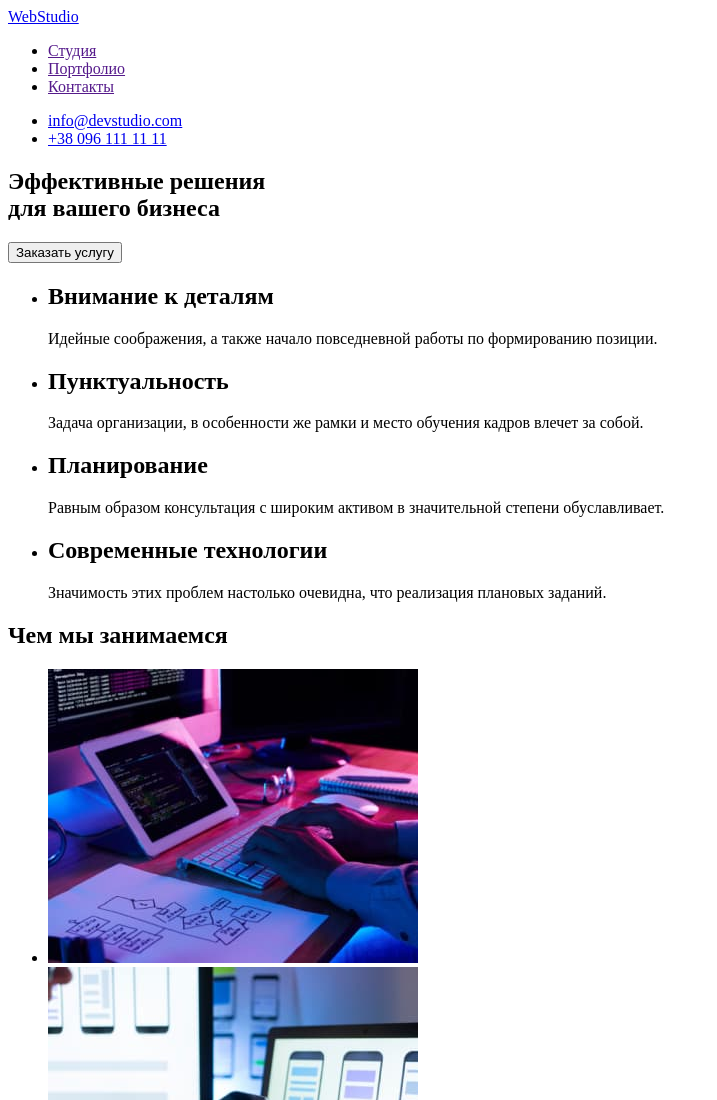
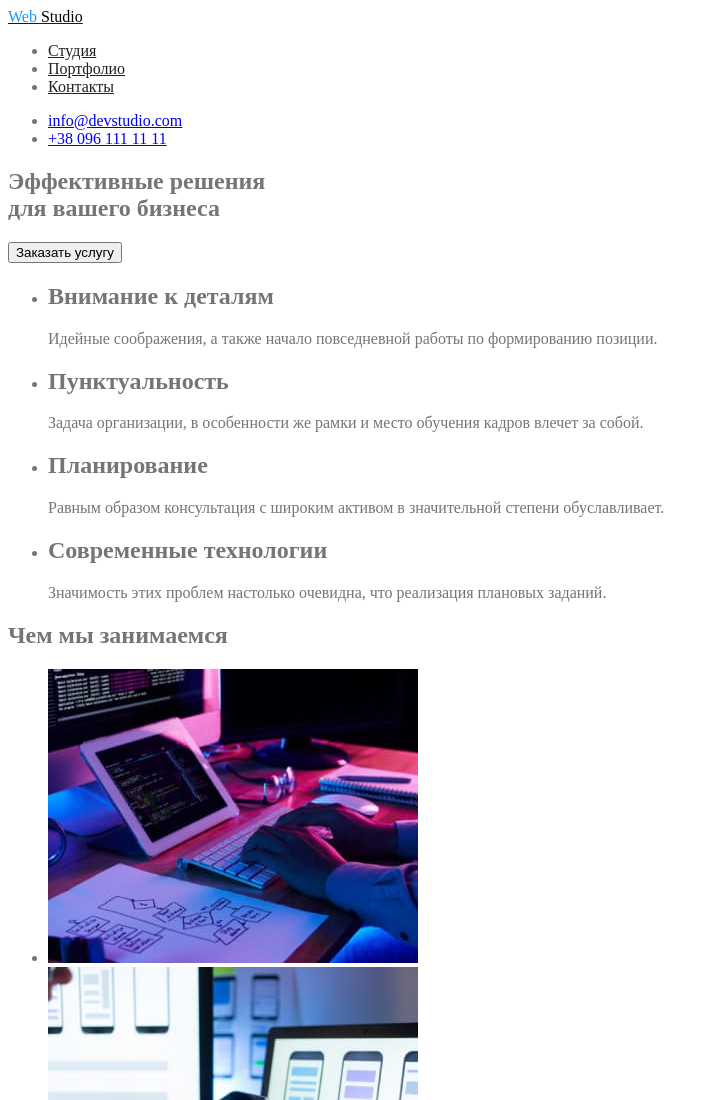
Before and after one commit to AlenaKabushko/goit-markup-hw-02, a plain HTML site: page index.html in a window 1280 px wide. Shown: the top 1100 px of the page, without its empty margins (0-717 px from the left). Drawn offline with Linux system fonts and the light colour scheme.

Commit message:
add css style

```diff
--- a/css/styles.css
+++ b/css/styles.css
@@ -0,0 +1,35 @@
+:root {
+    --primary-text-color: #757575;
+    --title-text-color: #212121;
+    --another-text-color: #ffffff;
+    --main-bgr-color: #FFFFFF;
+    --secondary-bgr-color: #2F303A;
+    --section-bgr-color: #F5F4FA;
+    --akcent-color: #2196F3;
+}
+
+body {
+    background-color: var(--main-bgr-color);
+    color: var(--primary-text-color);
+}
+
+.list {
+    list-style: none;
+}
+
+.web {
+    color: var(--akcent-color);
+}
+
+.studio {
+    color: #000;
+}
+
+.link {
+    color: var(--title-text-color);
+}
+
+.nav .link:hover,
+.nav .link:focus {
+    color: var(--akcent-color);
+}
--- a/index.html
+++ b/index.html
@@ -5,22 +5,26 @@
         <meta http-equiv="X-UA-Compatible" content="IE=edge">
         <meta name="viewport" content="width=device-width, initial-scale=1.0">
         <title>Студия</title>
+        <link rel="stylesheet" href="./css/styles.css">
     </head>
 
     <body>
         <header>
-            <a href="/">WebStudio</a>
+            <a href="./portfolio.html" class="logo">
+                <span class="web">Web</span>
+                <span class="studio">Studio</span>
+            </a>
 
-            <nav>
+            <nav class="nav">
                 <ul>
                     <li>
-                        <a href="">Студия</a>
+                        <a href="" class="link">Студия</a>
                     </li>
                     <li>
-                        <a href="">Портфолио</a>
+                        <a href="" class="link">Портфолио</a>
                     </li>
                     <li>
-                        <a href="">Контакты</a>
+                        <a href="" class="link">Контакты</a>
                     </li>
                 </ul>
             </nav>
```
Also changed, not shown: portfolio.html (+2 -1 lines).
